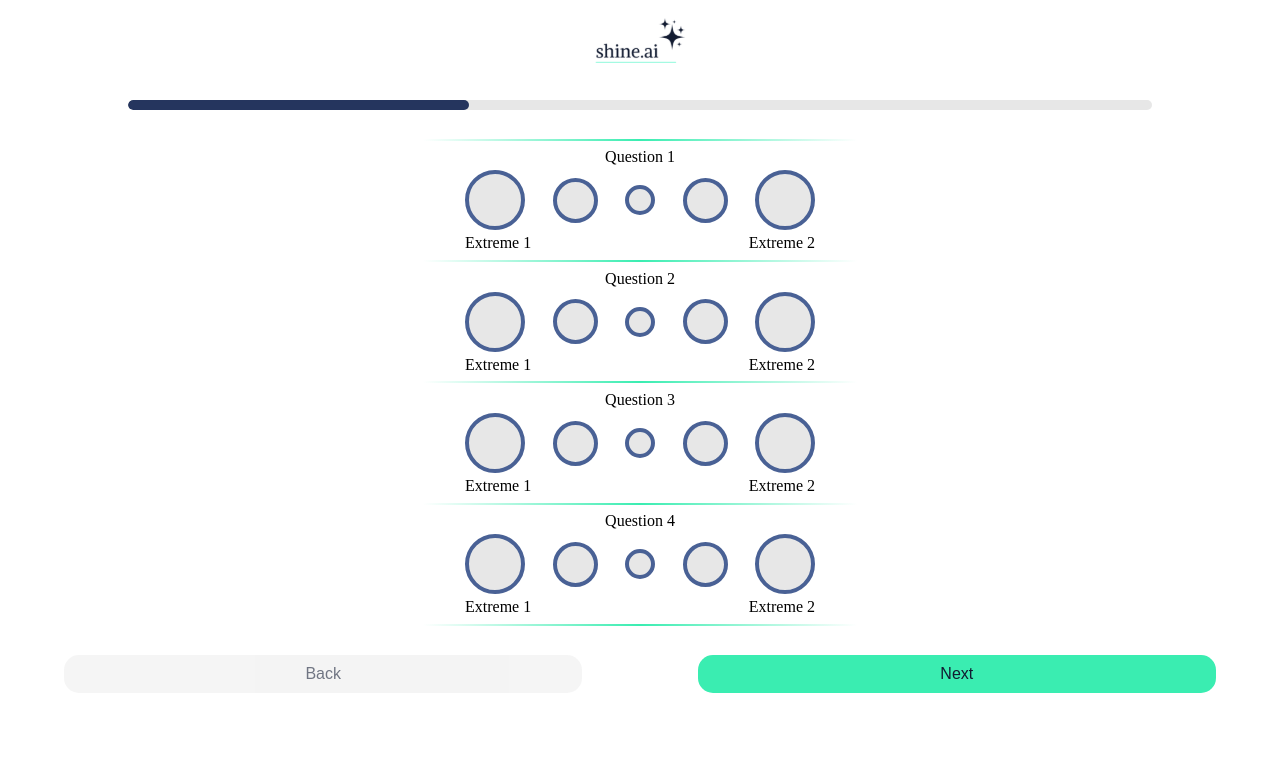
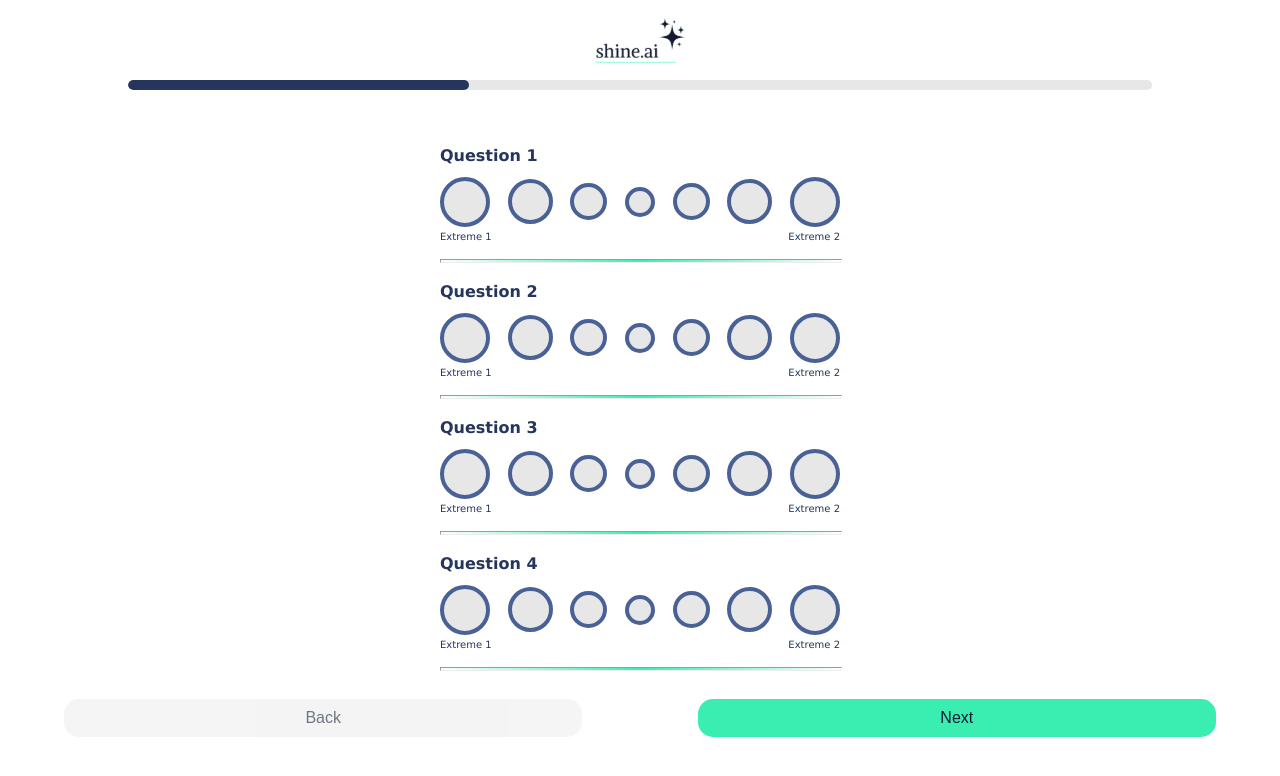
Before and after one commit to BU-Spark/se-shine-ai, a Next.js app: page /assessment in a window 1280 px wide. Shown: the top 776 px of the page. Built offline with nearby package versions, Linux system fonts and the light colour scheme; no server answers.

Commit message:
add seventh answer option and fonts

```diff
--- a/src/components/assessment/Assessment.css
+++ b/src/components/assessment/Assessment.css
@@ -1,5 +1,7 @@
 .assessment-page-container {
-    margin: 20px;
+    margin: auto;
+    width: 95%;
+    height: 100vh;
 }
 
 .progress-bar {
@@ -24,6 +26,7 @@
     margin-top: 20px;
     width: 90vw;
     margin: auto;
+    margin-top: 0px;
 }
 
 .assessment-nav-buttons button {
--- a/src/components/assessment/AssessmentQuestion.css
+++ b/src/components/assessment/AssessmentQuestion.css
@@ -2,14 +2,23 @@
     display: flex;
     flex-direction: column;
     justify-content: center;
-    align-items: center;
-    height: 20%;
+    height: 100%;
+    margin-bottom: 2%;
+}
+
+.assessment-question-text {
+    text-align: left;
+    font-family: Verdana, Geneva, Tahoma, sans-serif;
+    font-weight: bold;
+    color: #25355e;
+    margin-bottom: 2%;
 }
 
 .assessment-question-answers {
     display: flex;
     flex-direction: column;
     align-items: center;
+    width: 100%;
 }
 
 .assessment-question-answer-buttons {
@@ -18,15 +27,15 @@
     justify-content: space-between;
     align-items: center;
     gap: 10px;
-    width: 85vw;
-    max-width: 350px;
+    width: 100%;
 }
 
 .assessment-answer-button {
     border: 4px solid #496195;
     border-radius: 50%;
-    width: 45px;
-    height: 45px;
+    width: 35%;
+    max-width: 45px;
+    aspect-ratio: 1;
     margin: 5px 0;
     cursor: pointer;
     position: relative;
@@ -41,13 +50,22 @@
 
 .assessment-answer-button:first-child,
 .assessment-answer-button:last-child {
-    width: 60px;
-    height: 60px;
+    width: 40%;
+    max-width: 50px;
+    aspect-ratio: 1;
 }
 
-.assessment-answer-button:nth-child(3) {
-    width: 30px;
-    height: 30px;
+.assessment-answer-button:nth-child(3),
+.assessment-answer-button:nth-child(5) {
+    width: 30%;
+    max-width: 37px;
+    aspect-ratio: 1;
+}
+
+.assessment-answer-button:nth-child(4) {
+    width: 25%;
+    max-width: 30px;
+    aspect-ratio: 1;
 }
 
 .assessment-answer-button:hover {
@@ -62,4 +80,8 @@
     display: flex;
     justify-content: space-between;
     width: 100%;
+    font-family: Verdana, Geneva, Tahoma, sans-serif;
+    font-size: x-small;
+    font-weight: 200;
+    color: #25355e;
 }
--- a/src/components/assessment/AssessmentQuestion.tsx
+++ b/src/components/assessment/AssessmentQuestion.tsx
@@ -16,7 +16,7 @@ const AssessmentQuestion: React.FC<AssessmentQuestionProps> = (
 
     const [selectedValue, setSelectedValue] = useState<number | null>(response);
 
-    const answerChoices = ['One', 'Two', 'Three', 'Four', 'Five'];
+    const answerChoices = ['One', 'Two', 'Three', 'Four', 'Five', 'Six', 'Seven'];
     const extremesLabels = ['Extreme 1', 'Extreme 2'];
 
     const handleSelection = (value: number) => {
--- a/src/components/assessment/AssessmentSection.css
+++ b/src/components/assessment/AssessmentSection.css
@@ -2,23 +2,35 @@
     display: flex;
     flex-direction: column;
     gap: 0px;
-    width: 35%;
+    width: 95%;
     align-self: center;
+    align-items: center;
     margin: auto;
-    padding: 20px;
+    margin-top: 4%;
+    margin-bottom: 0;
+    padding: 0%;
+    max-width: 400px;
+    height: 70vh;
 }
 
 .question-wrapper {
     width: 100%;
+    height: 20%;
+    margin: none;
+    margin-bottom: 6%;
+}
+
+.question-wrapper:nth-child(4) {
+    margin-bottom: 0px;
 }
 
 
 .assessment-question-divider {
     width: 100%;
-    margin: 2% 0;
+    margin: auto;
+    margin-top: 1%;
     height: 2px;
     position: relative;
-    border: none;
 }
 
 .assessment-question-divider::before {
--- a/src/components/assessment/AssessmentSection.tsx
+++ b/src/components/assessment/AssessmentSection.tsx
@@ -14,7 +14,6 @@ const AssessmentSection: React.FC<AssessmentSectionProps> = (
 ) => {
     return (
         <div className="assessment-section">
-            <hr className="assessment-question-divider" />
             {questions.map((questionData, index) => (
                 <div key={`question-${questionData.number}`} className="question-wrapper">
                     <AssessmentQuestion
```
